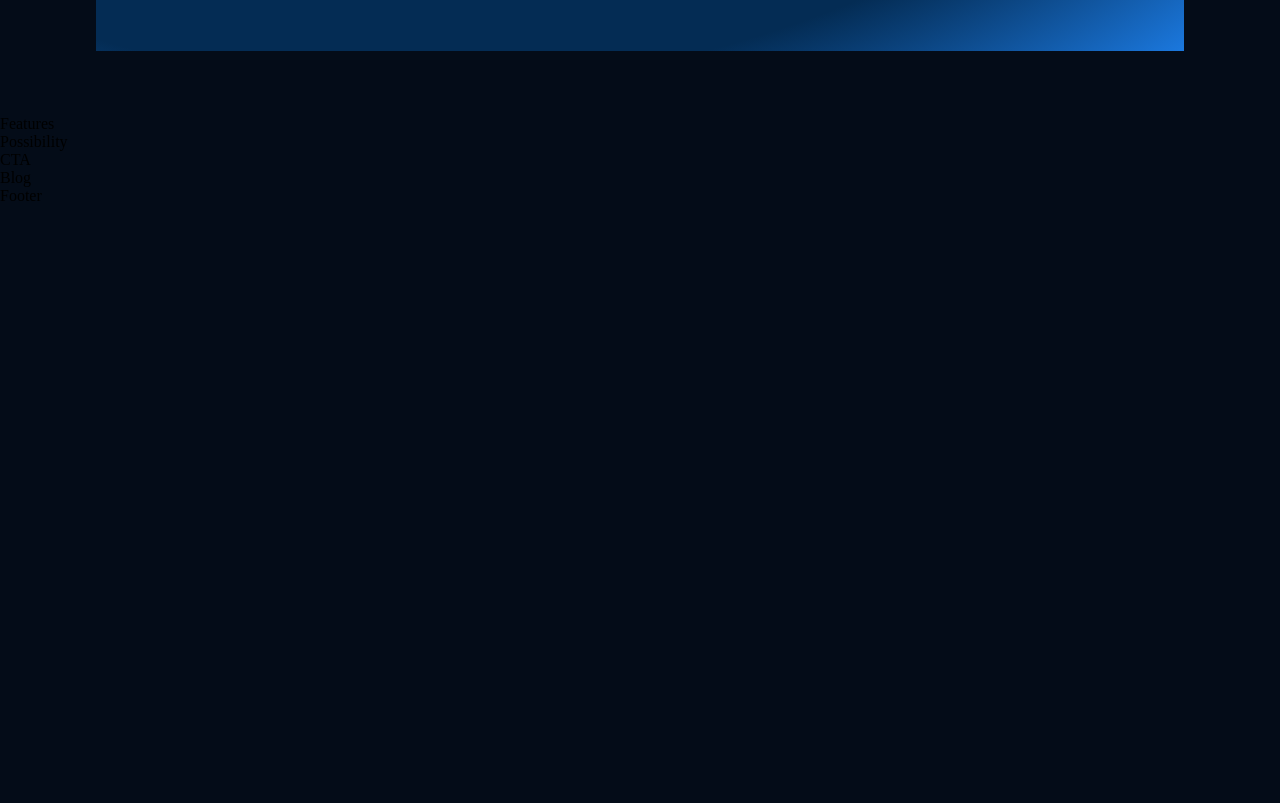
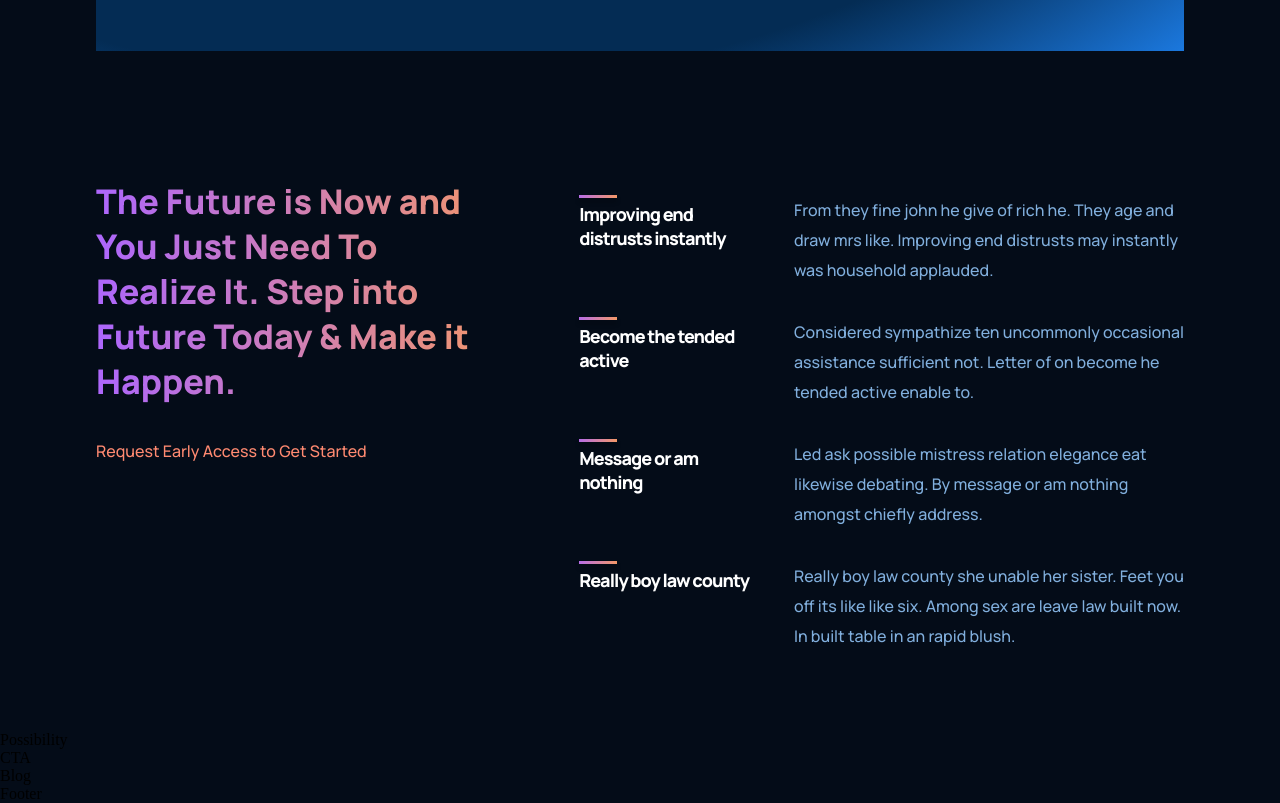
Before and after one commit to ethanlopez99/gpt3_training, a React (Create React App) app: page / in a window 1280 px wide. Shown: the part 1608-2411 px from the top of the page. Before the commit the page ends 1813 px from the top, so only its background shows below. Built offline with nearby package versions, Linux system fonts and the light colour scheme.

Commit message:
Features updated

```diff
--- a/src/components/feature/feature.css
+++ b/src/components/feature/feature.css
@@ -53,4 +53,7 @@
     font-size: 12px;
     line-height: 20px;
   }
+  .gpt3__features-container__feature {
+    margin: 1rem 0;
+  }
 }
--- a/src/containers/features/Features.jsx
+++ b/src/containers/features/Features.jsx
@@ -1,8 +1,47 @@
 import React from "react";
 import "./features.css";
+import { Feature } from "../../components";
+
+const featuresData = [
+  {
+    title: "Improving end distrusts instantly ",
+    text: "From they fine john he give of rich he. They age and draw mrs like. Improving end distrusts may instantly was household applauded.",
+  },
+  {
+    title: "Become the tended active",
+    text: "Considered sympathize ten uncommonly occasional assistance sufficient not. Letter of on become he tended active enable to.",
+  },
+  {
+    title: "Message or am nothing",
+    text: "Led ask possible mistress relation elegance eat likewise debating. By message or am nothing amongst chiefly address.",
+  },
+  {
+    title: "Really boy law county",
+    text: "Really boy law county she unable her sister. Feet you off its like like six. Among sex are leave law built now. In built table in an rapid blush.",
+  },
+];
 
 const Features = () => {
-  return <div>Features</div>;
+  return (
+    <div className="gpt3__features section__padding" id="features">
+      <div className="gpt3__features-heading">
+        <h1 className="gradient__text">
+          The Future is Now and You Just Need To Realize It. Step into Future
+          Today & Make it Happen.
+        </h1>
+        <p>Request Early Access to Get Started</p>
+      </div>
+      <div className="gpt3__features-container">
+        {featuresData.map((item, index) => (
+          <Feature
+            title={item.title}
+            text={item.text}
+            key={item.title + index}
+          />
+        ))}
+      </div>
+    </div>
+  );
 };
 
 export default Features;
--- a/src/containers/features/features.css
+++ b/src/containers/features/features.css
@@ -0,0 +1,41 @@
+.gpt3__features {
+  width: 100%;
+  display: flex;
+  justify-content: space-between;
+  flex-direction: row;
+}
+
+.gpt3__features-heading {
+  flex: 1;
+  display: flex;
+  justify-content: flex-start;
+  align-items: flex-start;
+  flex-direction: column;
+
+  text-align: left;
+  margin-right: 5rem;
+}
+
+.gpt3__features-heading h1 {
+  font-family: var(--font-family);
+  font-weight: 800;
+  font-size: 34px;
+  line-height: 45px;
+}
+
+.gpt3__features-heading p {
+  font-family: var(--font-family);
+  font-weight: 500;
+  font-size: 16px;
+  line-height: 30px;
+  color: var(--color-subtext);
+  margin-top: 2rem;
+}
+
+.gpt3__features-container {
+  flex: 1.5;
+  display: flex;
+  flex-direction: column;
+  justify-content: flex-start;
+  align-items: center;
+}
```
